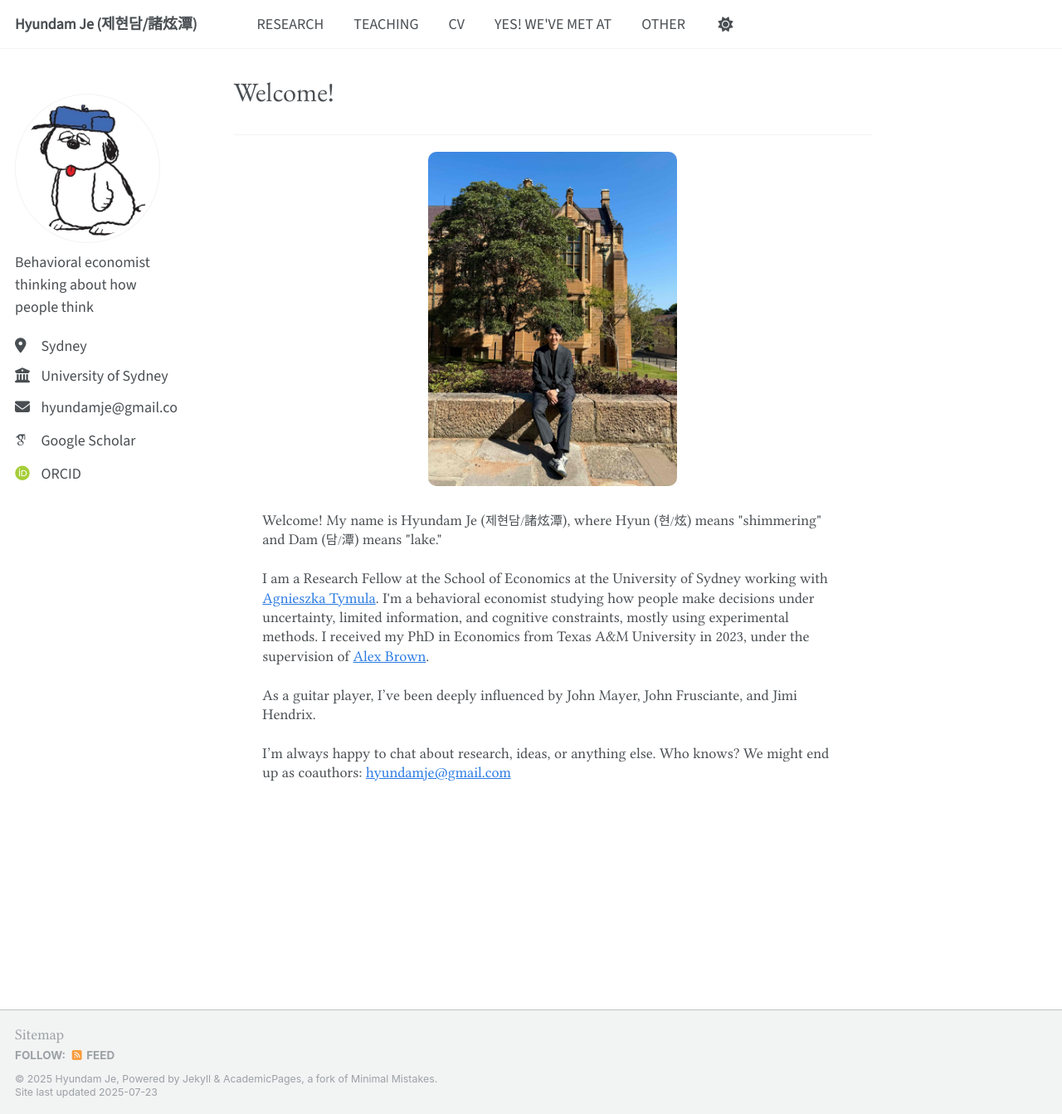
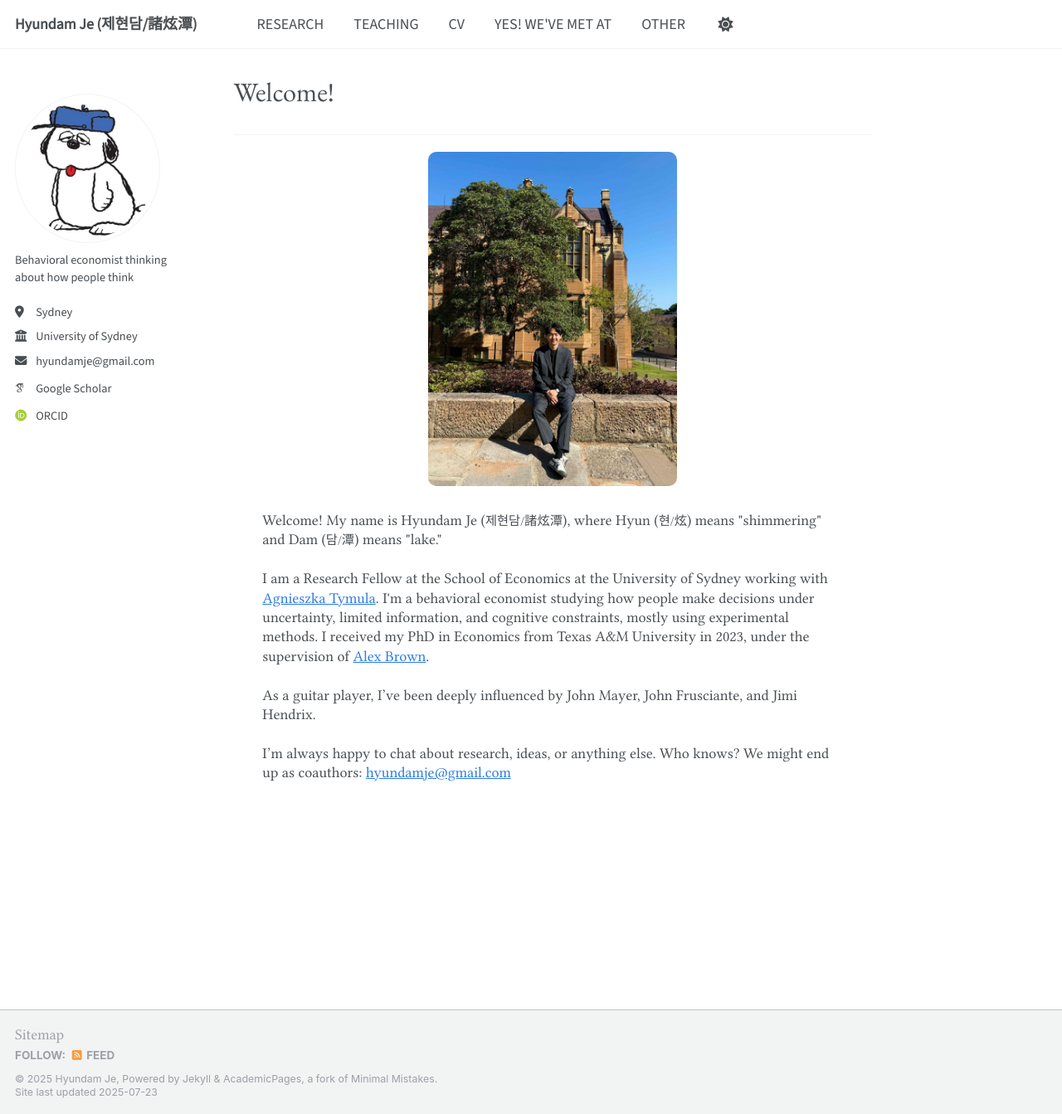
Before and after one commit to hyundamje/hyundamje.github.io, a Jekyll site: the page built from _pages/about.md, in a window 1280 px wide and 1343 px high. Shown: the whole window at 83% size. Built offline with Jekyll 4.4.1, drawn with Linux system fonts in a browser that asks for light colours; some web fonts are replaced.

Commit message:
Update custom.css

```diff
--- a/assets/css/custom.css
+++ b/assets/css/custom.css
@@ -16,5 +16,5 @@
 .author__urls li,
 .author__urls a {
  font-family: 'Source Sans 3', sans-serif !important;
-  font-size: 1rem !important;
+  font-size: 0.8rem !important;
 }
```
